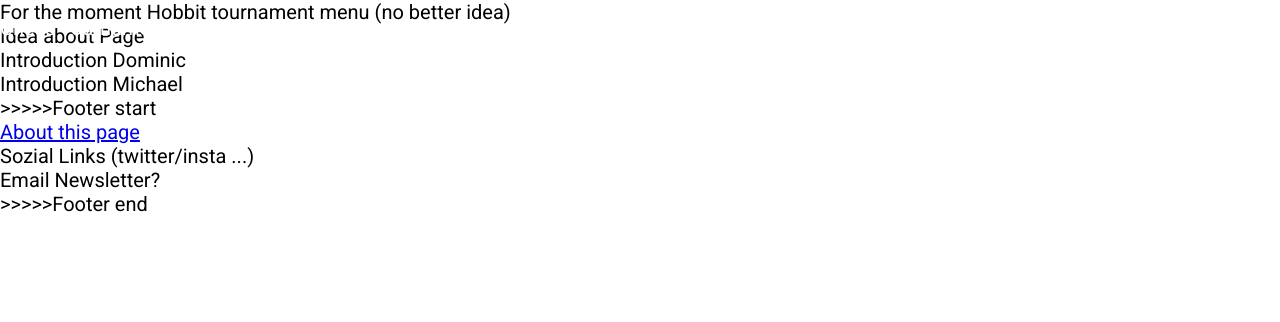
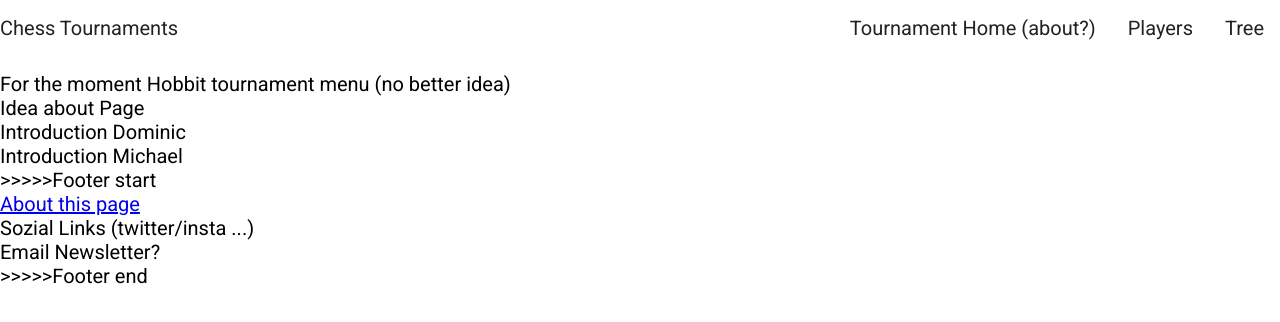
Before and after one commit to fxOne/chess-tournaments, a Next.js app: page /about in a window 1280 px wide. Shown: the top 322 px of the page. Built offline with nearby package versions, Linux system fonts and the light colour scheme.

Commit message:
Fixed page menu for other pages;

```diff
--- a/components/Tournaments/hobbitInvitational/Menu.tsx
+++ b/components/Tournaments/hobbitInvitational/Menu.tsx
@@ -4,9 +4,14 @@ import Link from 'next/link';
 import PageMenu from '../../ui/PageMenu';
 import { ReactElement } from 'react';
 
-export default function Menu(): ReactElement {
+interface Props {
+  fixed?: boolean;
+  onDark?: boolean;
+}
+
+export default function Menu({ fixed, onDark }: Props): ReactElement {
   return (
-    <PageMenu>
+    <PageMenu fixed={fixed} onDark={onDark}>
       <ContentContainer>
         <nav>
           <Flex justifyContent={'space-between'} alignItems={'center'}>
--- a/components/ui/PageMenu.tsx
+++ b/components/ui/PageMenu.tsx
@@ -1,17 +1,26 @@
-import styled from 'styled-components';
+import styled, { css } from 'styled-components';
 
-const PageMenu = styled.div`
-  position: fixed;
-  top: 0;
-  left: 0;
-  right: 0;
+interface Props {
+  fixed?: boolean;
+  onDark?: boolean;
+}
+
+const PageMenu = styled.div<Props>`
+  ${(props) =>
+    props.fixed &&
+    css`
+      position: fixed;
+      top: 0;
+      left: 0;
+      right: 0;
+    `}
   height: 2.5rem;
   z-index: 10;
   padding: 1rem 0;
-  color: #fff;
+  color: ${(props) => (props.onDark ? '#fff' : '#222')};
 
   a {
-    color: #fff;
+    color: ${(props) => (props.onDark ? '#fff' : '#222')};
     text-decoration: none;
     padding: 0 1rem;
   }
--- a/pages/tournaments/hobbitInvitational/index.tsx
+++ b/pages/tournaments/hobbitInvitational/index.tsx
@@ -5,7 +5,7 @@ import { ReactElement } from 'react';
 
 export default function Home(): ReactElement {
   return (
-    <HobbitsPageFrame>
+    <HobbitsPageFrame withHeroArea>
       <Hero />
       Main tournament page
       <br />
```
Also changed, not shown: components/Tournaments/hobbitInvitational/HobbitsPageFrame.tsx (+6 -2 lines).
